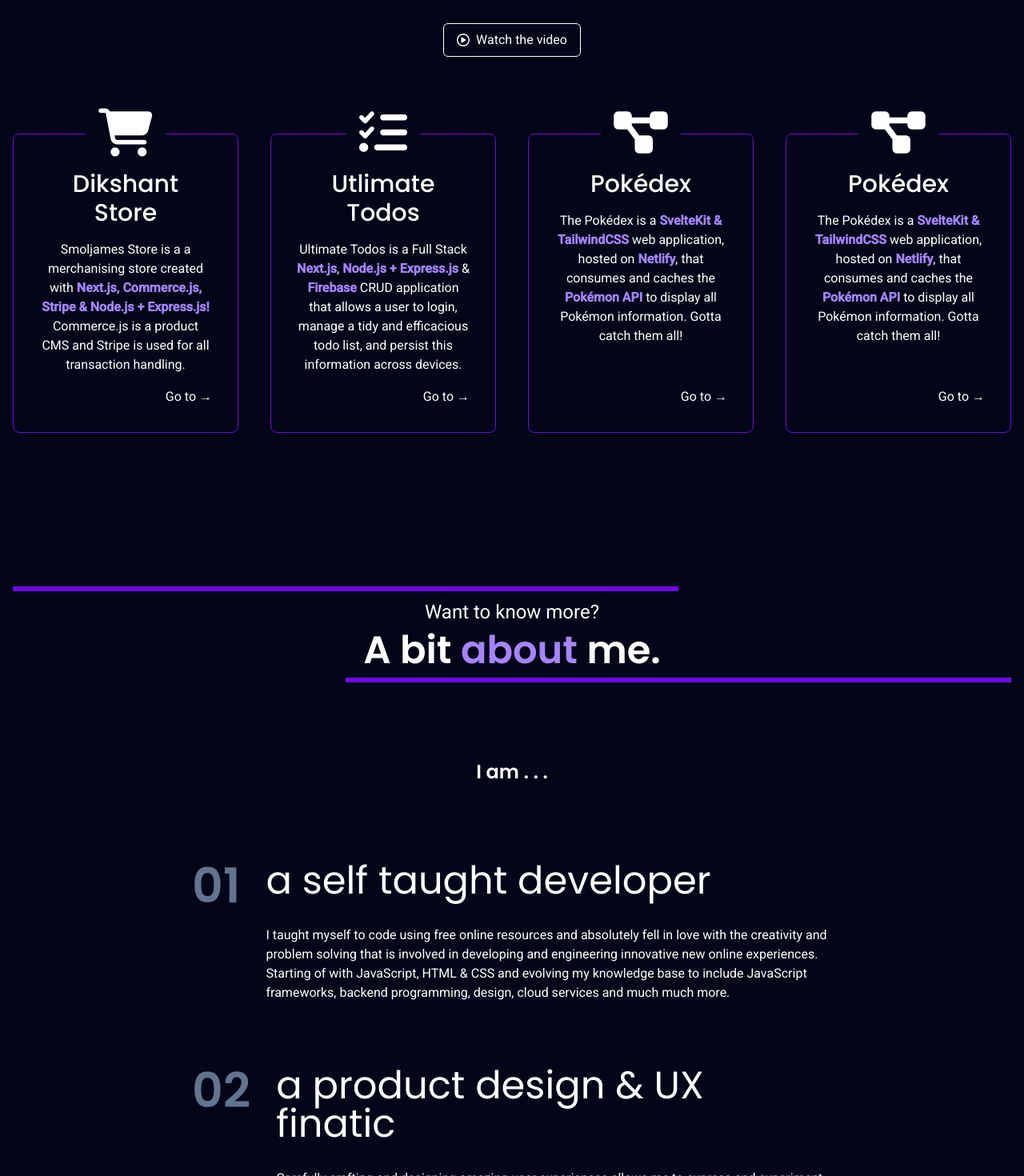
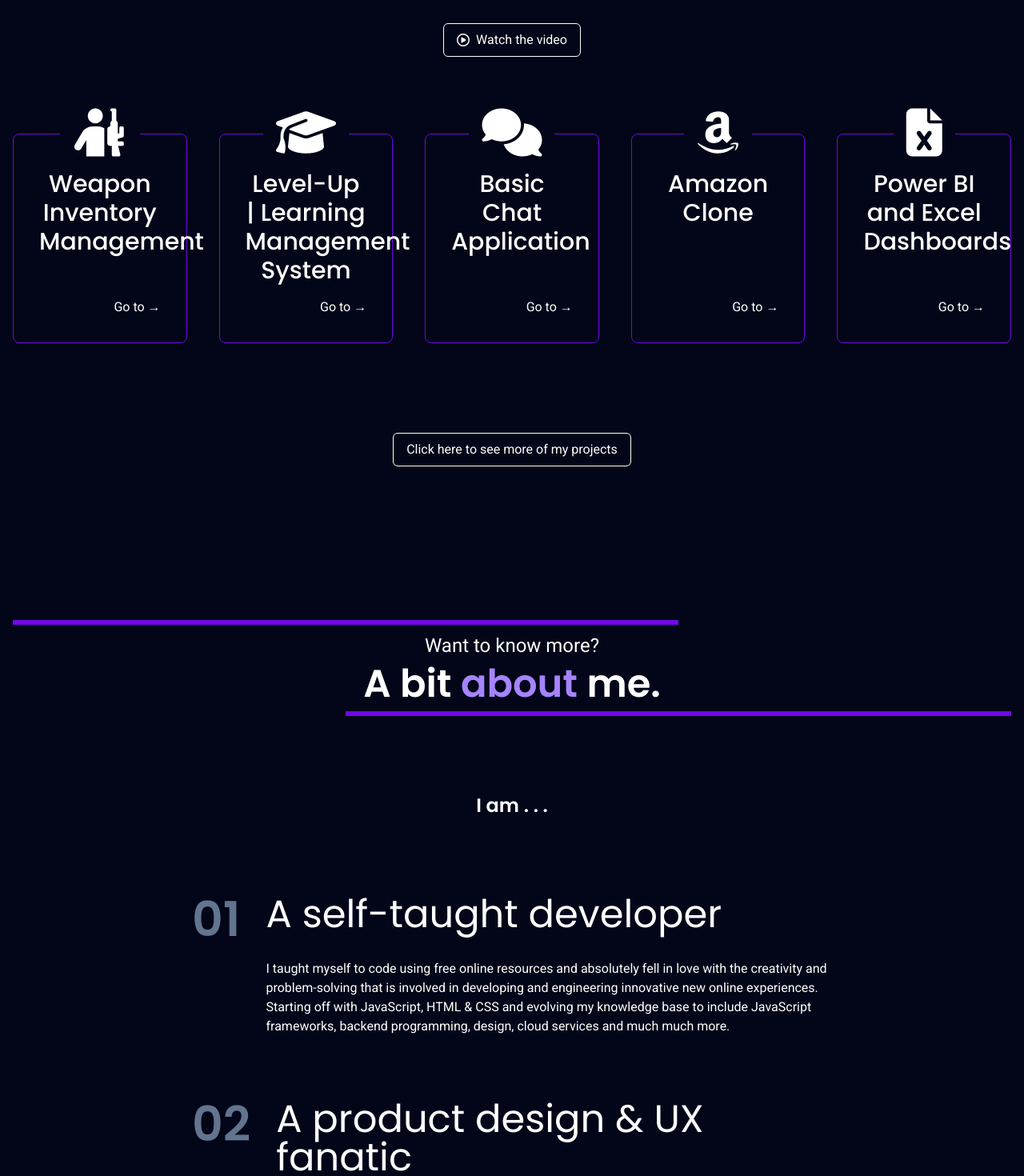
Before and after one commit to dikshant1602/my-project, a SvelteKit app: page / in a window 1280 px wide. Shown: the part 1020-2490 px from the top of the page at 80% size. Built offline with nearby package versions, Linux system fonts and the light colour scheme.

Commit message:
new and improved changes

```diff
--- a/src/components/Header.svelte
+++ b/src/components/Header.svelte
@@ -2,11 +2,10 @@
     export let y;
 
     export let tabs = [
-        { name: "Projects ", link: "#projects" },
+        { name: "Projects", link: "#projects" },
         { name: "About me", link: "#about" },
-        { name: "Blog", link: "https://www.youtube.com/watch?v=dQw4w9WgXcQ" },
-        // { name: "Contact", link: "" },
-        // {name: '', link: ''},
+        { name: "Blog", link: "https://www.youtube.com/watch?v=dQw4w9WgXcQ", target: "_blank" },
+        { name: "Resume", link: "/images/Dikshant-resume.pdf", target: "_blank" }
     ];
 </script>
 
@@ -17,26 +16,21 @@
             : " py-6 bg-transparent border-transparent")}
 >
     <h1 class="font-medium">
-        <b class="font-bold poppins">Dikshant</b> <span class="">Choudhary</span>
+        <b class="font-bold poppins">Dikshant</b> <span>Choudhary</span>
     </h1>
+
     <div class="sm:flex items-center gap-4 hidden">
-        {#each tabs as tab, index}
+        {#each tabs as tab}
             <a
                 href={tab.link}
                 class="duration-200 hover:text-violet-400"
-                target={index === 2 ? "_blank" : ""}
+                target={tab.target || ""}
+                rel={tab.target === "_blank" ? "noopener noreferrer" : ""}
             >
                 <p>{tab.name}</p>
             </a>
         {/each}
-        <!-- <button
-            class="blueShadow relative overflow-hidden px-5 py-2 group rounded-full bg-violet-600 text-white"
-        >
-            <div
-                class="absolute top-0 right-full w-full h-full bg-violet-400 opacity-20 group-hover:translate-x-full z-0 duration-200"
-            />
-            <h4 class="relative z-9">Login</h4>
-        </button> -->
+
         <button
             class="blueShadow relative overflow-hidden px-5 py-2 group rounded-full bg-white text-slate-950"
         >
--- a/src/components/Main.svelte
+++ b/src/components/Main.svelte
@@ -3,47 +3,63 @@
 
     let steps = [
         {
-            name: "Dikshant Store",
-            icon: "fa-solid fa-cart-shopping",
+            name: "Weapon Inventory Management",
+            icon: "fa-solid fa-person-rifle",
             description:
-                "Smoljames Store is a a merchanising store created with Next.js, Commerce.js & Stripe! Commerce.js is a CMS for managing project and Stripe is used for all transaction handling.",
+                "Developed a secure weapon inventory system for efficient distribution and record maintenance, incorporating daily tracking and officer signatures for issuance.",
         },
         {
-            name: "Utlimate Todos",
-            icon: "fa-solid fa-list-check",
+            name: "Level-Up | Learning Management System",
+            icon: "fa-solid fa-graduation-cap",
             description:
-                "Test for model robustness with customized test profiles and receive exhaustive reporting on the performance and potential vulnerabilities of your model.",
+                "Built a web platform for course browsing, purchases, video lectures, quizzes, and progress tracking. Integrated React, Node.js, and MongoDB for a scalable and secure learning experience.",
         },
         {
-            name: "Pokédex",
-            icon: "fa-solid fa-diagram-project",
+            name: "Basic Chat Application",
+            icon: "fa-solid fa-comments",
             description:
-                "Augment your datasets with our filters and dataset manipulations to ensure your models are trained on the highest quality datasets (coming soon).",
+                "Developed a real-time chat application with secure login and session management. Messages are stored efficiently using MySQL and work seamlessly across all major browsers. Built with a focus on security, performance, and clean cross-browser compatibility.",
         },
         {
-            name: "Pokédex",
-            icon: "fa-solid fa-diagram-project",
+            name: "Amazon Clone",
+            icon: "fa-brands fa-amazon",
             description:
-                "Augment your datasets with our filters and dataset manipulations to ensure your models are trained on the highest quality datasets (coming soon).",
+                "A fully functional e-commerce clone built with HTML, CSS, and JavaScript. Features include product listings, add-to-cart, search, and a responsive UI. This project helped me dive deeper into JavaScript DOM manipulation, local storage, and dynamic rendering.",
+        },
+        {
+            name: "Power BI and Excel Dashboards",
+            icon: "fa-solid fa-file-excel",
+            description:
+                "Developed multiple dashboards to transform raw data into actionable insights. Used Excel (Pivot Tables, Power Query, advanced formulas) and Power BI (DAX, data modeling, interactive visuals) to create reports that highlight trends, KPIs, and business performance.",
         },
     ];
 
     let benefits = [
         {
             metric: "10x",
-            name: "a self taught developer",
+            name: "A self-taught developer",
             description:
-                "I taught myself to code using free online resources and absolutely fell in love with the creativity and problem solving that is involved in developing and engineering innovative new online experiences. Starting of with JavaScript, HTML & CSS and evolving my knowledge base to include JavaScript frameworks, backend programming, design, cloud services and much much more.",
+                "I taught myself to code using free online resources and absolutely fell in love with the creativity and problem-solving that is involved in developing and engineering innovative new online experiences. Starting off with JavaScript, HTML & CSS and evolving my knowledge base to include JavaScript frameworks, backend programming, design, cloud services and much much more.",
         },
         {
-            name: "a product design & UX finatic",
+            name: "A product design & UX fanatic",
             description:
                 "Carefully crafting and designing amazing user experiences allows me to express and experiment with every morsel of creativity I have. I love the challenge of learning new design concepts and enabling users with amazing online experiences.",
         },
         {
-            name: "an excellent communicator",
+            name: "An excellent communicator",
             description:
-                "Communication is key and it's a paramount value of mine. I believe in transparency and constructive communication above all else. This helps me develop deep relationships and ensures my effectiveness and productivity in any work space with any team.",
+                "Communication is key and it's a paramount value of mine. I believe in transparency and constructive communication above all else. This helps me develop deep relationships and ensures my effectiveness and productivity in any workspace with any team.",
+        },
+        {
+            name: "A persuasive writer",
+            description:
+                "Skilled in crafting compelling narratives and persuasive content that engages audiences, drives action, and enhances marketing efforts. My writing focuses on clarity, impact, and audience resonance to achieve business goals.",
+        },
+        {
+            name: "An expert data visualizer",
+            description:
+                "Skilled in transforming raw data into meaningful insights using Power BI, Excel, and SQL. I specialize in creating interactive dashboards, reports, and visualizations that simplify complex datasets, highlight key trends, and support data-driven decision making.",
         },
     ];
 
@@ -71,6 +87,24 @@
             icon: "fa-brands fa-react",
             description:
                 "Full-stack development using MongoDB, Express.js, React, and Node.js.",
+        },
+        {
+            name: "Svelte",
+            icon: "fa-solid fa-code",
+            description:
+                "Proficient in Svelte for building efficient and reactive user interfaces.",
+        },
+        {
+            name: "Figma",
+            icon: "fa-brands fa-figma",
+            description:
+                "Experienced in Figma for UI/UX design and collaboration.",
+        },
+        {
+            name: "Framer",
+            icon: "fa-brands fa-framer",
+            description:
+                "Skilled in Framer for creating interactive prototypes and animations.",
         },
         {
             name: "Content Writing",
@@ -112,25 +146,25 @@
 
     let certifications = [
         {
-            name: "Google Data Analytics Certificate",
+            name: "Google Data Analytics Professional Certificate",
             icon: "fa-solid fa-chart-bar",
             description:
                 "Completed the Google Data Analytics Professional Certificate, covering data cleaning, analysis, and visualization using tools like SQL, Excel, and Tableau.",
         },
         {
-            name: "Microsoft Certified: Azure Fundamentals",
+            name: "Microsoft Azure Fundamentals",
             icon: "fa-solid fa-cloud",
             description:
                 "Earned certification in Azure cloud services, understanding core concepts of cloud computing.",
         },
         {
-            name: "HubSpot Content Marketing Certification",
+            name: "Content Marketing Certification",
             icon: "fa-solid fa-pen",
             description:
                 "Certified in content marketing strategies, SEO, and creating valuable content.",
         },
         {
-            name: "freeCodeCamp Full Stack Development",
+            name: "freeCodeCamp Developer Certifications",
             icon: "fa-solid fa-code",
             description:
                 "Completed certifications in Responsive Web Design, JavaScript Algorithms, Front End Libraries, Data Visualization, APIs and Microservices, and more.",
@@ -201,14 +235,14 @@
                 <div
                     class="absolute top-0 right-full w-full h-full bg-violet-400 opacity-20 group-hover:translate-x-full z-0 duration-200"
                 />
-                <h4 class="relative z-9">Get in touch &rarr;</h4>
+                <h4 class="relative z-10">Get in touch &rarr;</h4>
             </a>
         </div>
 
         <div class="relative shadow-2xl grid place-items-center">
             <img
                 src={"images/p.jpeg"}
-                alt="Zetane Engine"
+                alt="Dikshant Choudhary"
                 class="object-cover z-[2] max-h-[70vh]"
             />
         </div>
@@ -245,53 +279,17 @@
             <i class="fa-regular fa-circle-play" />
             <p>Watch the video</p>
         </a>
-        <div class="grid grid-cols-1 lg:grid-cols-4 gap-12 lg:gap-10">
-            <Step step={steps[0]}>
-                <p>
-                    Smoljames Store is a a merchanising store created with <strong
-                        class="text-violet-400"
-                        >Next.js, Commerce.js, Stripe & Node.js + Express.js!</strong
-                    > Commerce.js is a product CMS and Stripe is used for all transaction
-                    handling.
-                </p>
-            </Step>
-            <Step step={steps[1]}>
-                <p>
-                    Ultimate Todos is a Full Stack <strong
-                        class="text-violet-400">Next.js</strong
-                    >,
-                    <strong class="text-violet-400">Node.js + Express.js</strong
-                    >
-                    & <strong class="text-violet-400">Firebase</strong> CRUD application
-                    that allows a user to login, manage a tidy and efficacious todo
-                    list, and persist this information across devices.
-                </p>
-            </Step>
-            <Step step={steps[2]}>
-                <p>
-                    The Pokédex is a <strong class="text-violet-400"
-                        >SvelteKit & TailwindCSS</strong
-                    >
-                    web application, hosted on
-                    <strong class="text-violet-400">Netlify</strong>, that
-                    consumes and caches the
-                    <strong class="text-violet-400">Pokémon API</strong>
-                    to display all Pokémon information. Gotta catch them all!
-                </p>
-            </Step>
-            <Step step={steps[3]}>
-                <p>
-                    The Pokédex is a <strong class="text-violet-400"
-                        >SvelteKit & TailwindCSS</strong
-                    >
-                    web application, hosted on
-                    <strong class="text-violet-400">Netlify</strong>, that
-                    consumes and caches the
-                    <strong class="text-violet-400">Pokémon API</strong>
-                    to display all Pokémon information. Gotta catch them all!
-                </p>
-            </Step>
+        <div class="grid grid-cols-1 lg:grid-cols-5 gap-12 lg:gap-10">
+            <Step step={steps[0]} />
+            <Step step={steps[1]} />
+            <Step step={steps[2]} />
+            <Step step={steps[3]} />
+            <Step step={steps[4]} />
         </div>
+        <a href="https://github.com/dikshant1602" target="_blank" class="mx-auto mt-4 px-4 py-2 rounded-md border border-solid border-white flex items-center gap-2 hover:border-violet-700 duration-200">
+            <p class="mx-auto">Click here to see more of my projects</p>
+        </a>
+
     </section>
     <section
         id="about"
@@ -396,7 +394,27 @@
                     <tr class="border-t border-solid border-slate-200">
                         <td
                             class="border-r border-solid border-white pl-4 pr-8 py-4 font-semibold text-sm"
-                            >Progamming Ability</td
+                            >Programming Ability</td
+                        >
+                        <td><i class="fa-solid fa-check text-slate-500" /></td>
+                        <td><i class="fa-solid fa-xmark text-slate-500" /></td>
+                        <td><i class="fa-solid fa-check text-slate-500" /></td>
+                        <td><i class="fa-solid fa-check text-green-500" /></td>
+                    </tr>
+                    <tr class="border-t border-solid border-slate-200">
+                        <td
+                            class="border-r border-solid border-white pl-4 pr-8 py-4 font-semibold text-sm"
+                            >Persuasive Writing</td
+                        >
+                        <td><i class="fa-solid fa-check text-slate-500" /></td>
+                        <td><i class="fa-solid fa-xmark text-slate-500" /></td>
+                        <td><i class="fa-solid fa-check text-slate-500" /></td>
+                        <td><i class="fa-solid fa-check text-green-500" /></td>
+                    </tr>
+                    <tr class="border-t border-solid border-slate-200">
+                        <td
+                            class="border-r border-solid border-white pl-4 pr-8 py-4 font-semibold text-sm"
+                            >Design Knowledge</td
                         >
                         <td><i class="fa-solid fa-check text-slate-500" /></td>
                         <td><i class="fa-solid fa-xmark text-slate-500" /></td>
@@ -458,5 +476,8 @@
                 </Step>
             {/each}
         </div>
+        <a href="https://github.com/dikshant1602" target="_blank" class="mx-auto mt-4 px-4 py-2 rounded-md border border-solid border-white flex items-center gap-2 hover:border-violet-700 duration-200">
+            <p class="mx-auto">Click here to see what my clients have to say</p>
+        </a>
     </section>
 </main>
```
Also changed, not shown: src/components/Footer.svelte (+37 -40 lines), 1 other file (tests, documents, lock files or other folders).
